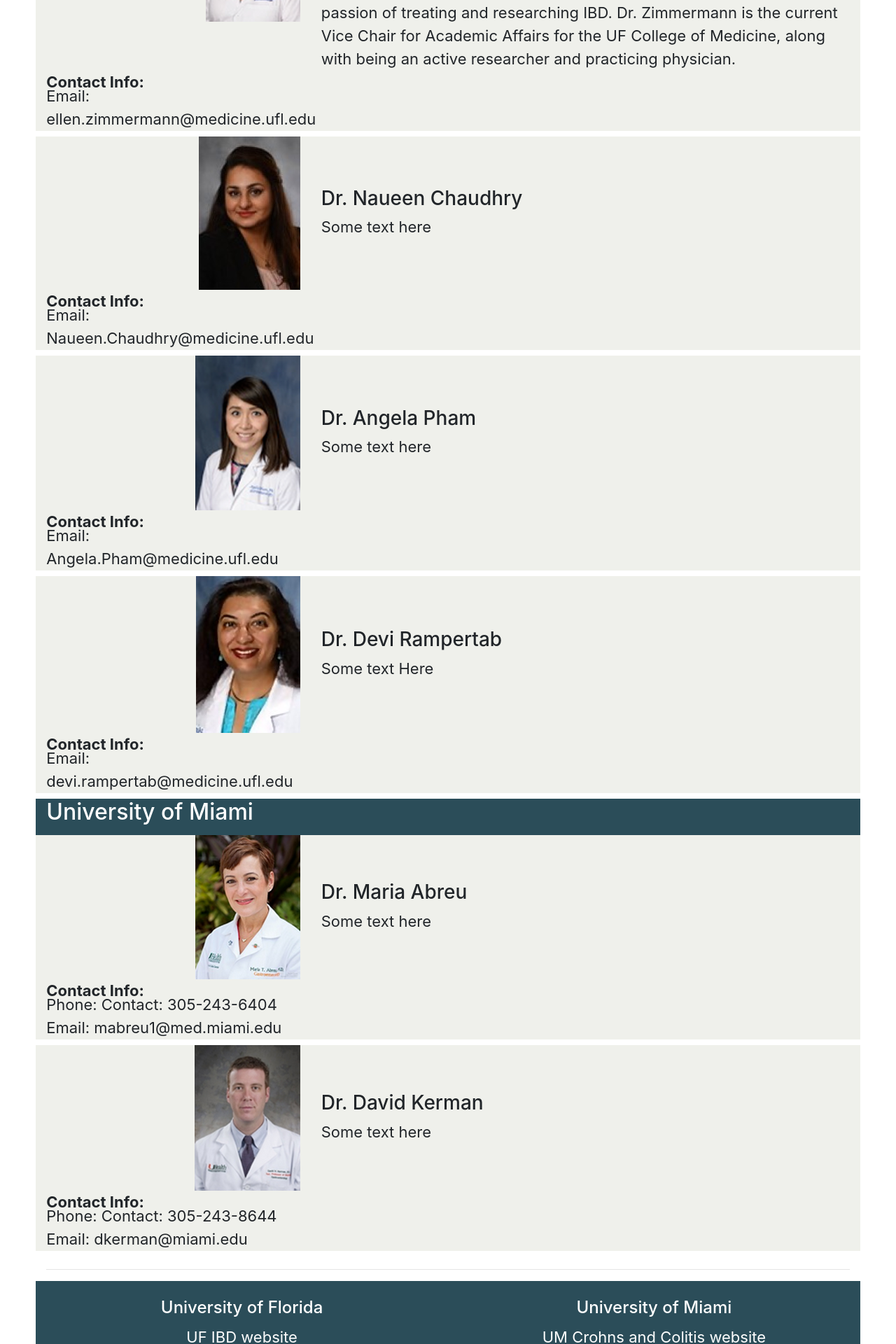
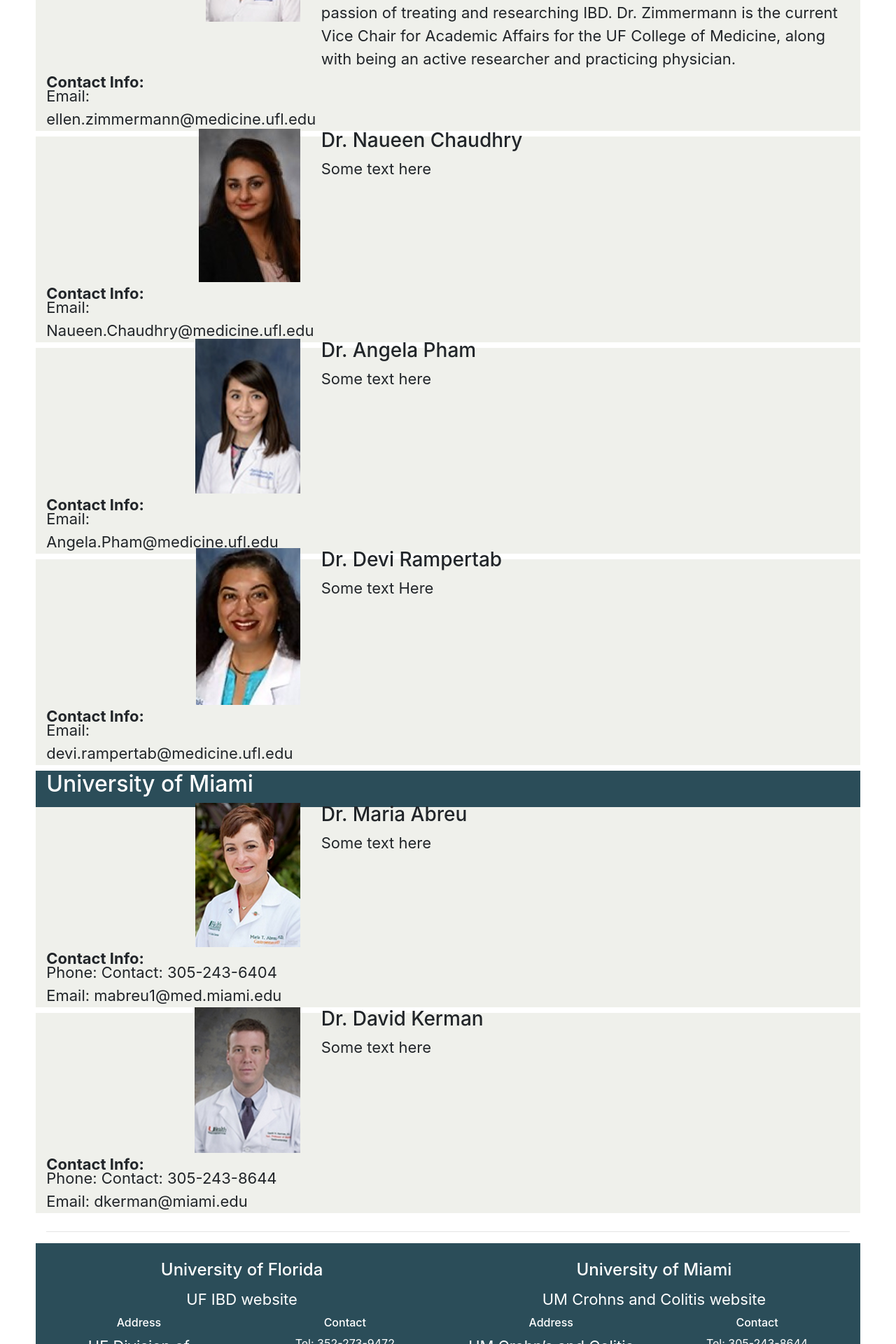
Before and after one commit to vidatonkova/ZimmermanWeb, a React (Create React App) app in the folder client/: page /Research in a window 1280 px wide. Shown: the part 480-2400 px from the top of the page at 70% size. Built offline with nearby package versions, Linux system fonts and the light colour scheme.

Commit message:
fixed research page

```diff
--- a/client/src/views/Format.css
+++ b/client/src/views/Format.css
@@ -86,7 +86,38 @@
 
 .picture-row {
   background-color: #eff0eb;
-  height: 1000vh;
+  align-items: center;
+  height: 20vh;
+}
+
+.picture1-row {
+  background-color: #eff0eb;
+  align-content: flex-end;
+  height: 26vh;
+}
+
+.picture2-row {
+  background-color: #eff0eb;
+  align-content: flex-end;
+  height: 26vh;
+}
+
+.picture3-row {
+  background-color: #eff0eb;
+  align-content: flex-end;
+  height: 26vh;
+}
+
+.picture4-row {
+  background-color: #eff0eb;
+  align-content: flex-end;
+  height: 25vh;
+}
+
+.picture5-row {
+  background-color: #eff0eb;
+  align-content: flex-end;
+  height: 25vh;
 }
 
 .picture-contact-row{
--- a/client/src/views/Research.js
+++ b/client/src/views/Research.js
@@ -36,7 +36,7 @@
         </div>
       </div>
 
-      <div class="row picture-row align-items-center">
+      <div class="row picture-row">
         <div class="col-sm-4 text-right">
           <div class thumbnail>
             <a href="/zimmerman.png">
@@ -60,6 +60,7 @@
           </h9>
         </div>
       </div>
+
       <div class="row picture-contact-row">
           <div class="col-sm-4 text-left">
             <h9 class="font-weight-bold">Contact Info:</h9>
@@ -73,7 +74,7 @@
 
       <div class="row spacer-row"></div>
 
-      <div className="row picture-row align-items-center">
+      <div className="row picture1-row">
         <div class="col-sm-4 text-right">
           <div class thumbnail>
             <a href="/chaudhry.jpg">
@@ -81,7 +82,7 @@
             </a>
           </div>
         </div>
-        <div class="col-sm-8 test-left">
+        <div class="col-sm-8 text-left">
           <h3>Dr. Naueen Chaudhry </h3>
           <h9>
             Some text here
@@ -103,7 +104,7 @@
         <div class="col-sm-12 text-center"></div>
       </div>
 
-      <div class="row picture-row align-items-center">
+      <div class="row picture2-row">
         <div class="col-sm-4 text-right">
           <div class thumbnail>
             <a href="/pham.png">
@@ -133,7 +134,7 @@
         <div class="col-sm-12 text-center"></div>
       </div>
 
-      <div class="row picture-row align-items-center">
+      <div class="row picture3-row">
         <div class="col-sm-4 text-right">
           <div class thumbnail>
             <a href="/rampertab.jpg">
@@ -169,7 +170,7 @@
         </div>
       </div>
 
-      <div class="row picture-row align-items-center">
+      <div class="row picture4-row">
         <div class="col-sm-4 text-right">
           <div class thumbnail>
             <a href="/abreu.png">
@@ -202,7 +203,7 @@
         <div class="col-sm-12 text-center"></div>
       </div>
 
-      <div class="row picture-row align-items-center">
+      <div class="row picture5-row">
         <div class="col-sm-4 text-right">
           <div class thumbnail>
             <a href="/kerman.png">
```
